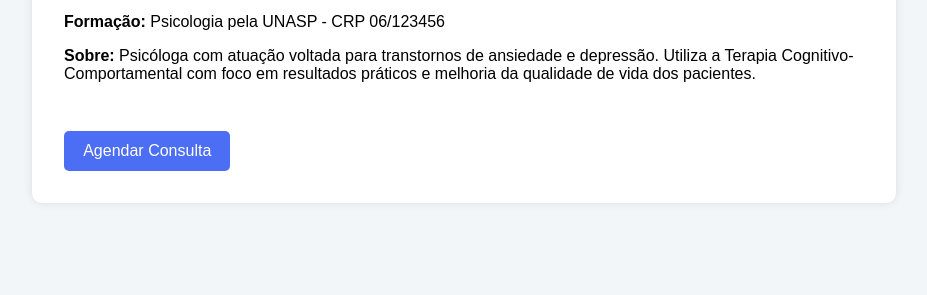
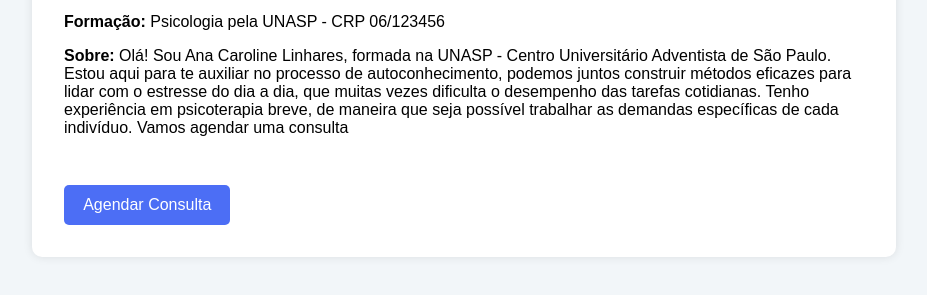
Before and after one commit to lemosMariana21/projetoFaculdadePsico, a plain HTML site: page ana.html in a window 1280 px wide. Shown: the part 319-614 px from the top of the page, without its empty margins (176-1103 px from the left). Drawn offline with Linux system fonts and the light colour scheme.

Commit message:
Update ana.html

```diff
--- a/ana.html
+++ b/ana.html
@@ -41,7 +41,7 @@
     <h1>Dra. Ana Caroline Linhares</h1>
     <p><strong>Especialidade:</strong> Terapia Cognitivo-Comportamental</p>
     <p><strong>Formação:</strong> Psicologia pela UNASP - CRP 06/123456</p>
-    <p><strong>Sobre:</strong> Psicóloga com atuação voltada para transtornos de ansiedade e depressão. Utiliza a Terapia Cognitivo-Comportamental com foco em resultados práticos e melhoria da qualidade de vida dos pacientes.</p>
+    <p><strong>Sobre:</strong> Olá! Sou Ana Caroline Linhares, formada na UNASP - Centro Universitário Adventista de São Paulo. Estou aqui para te auxiliar no processo de autoconhecimento, podemos juntos construir métodos eficazes para lidar com o estresse do dia a dia, que muitas vezes dificulta o desempenho das tarefas cotidianas. Tenho experiência em psicoterapia breve, de maneira que seja possível trabalhar as demandas específicas de cada indivíduo. Vamos agendar uma consulta</p>
     <a href="index.html" class="button" onclick="localStorage.setItem('psicologoSelecionado', 'Ana Caroline Linhares')">Agendar Consulta</a>
   </div>
 </body>
```
